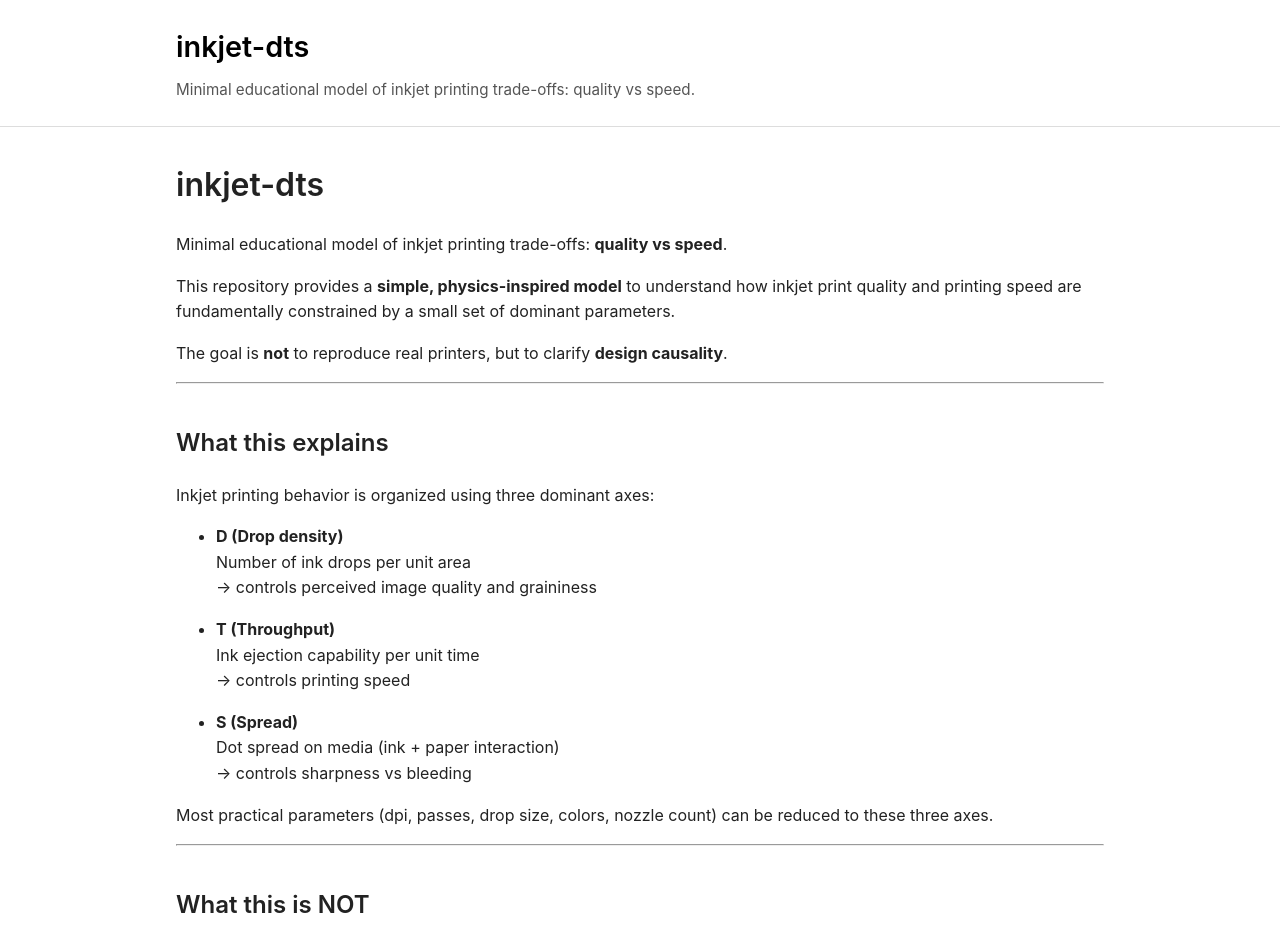
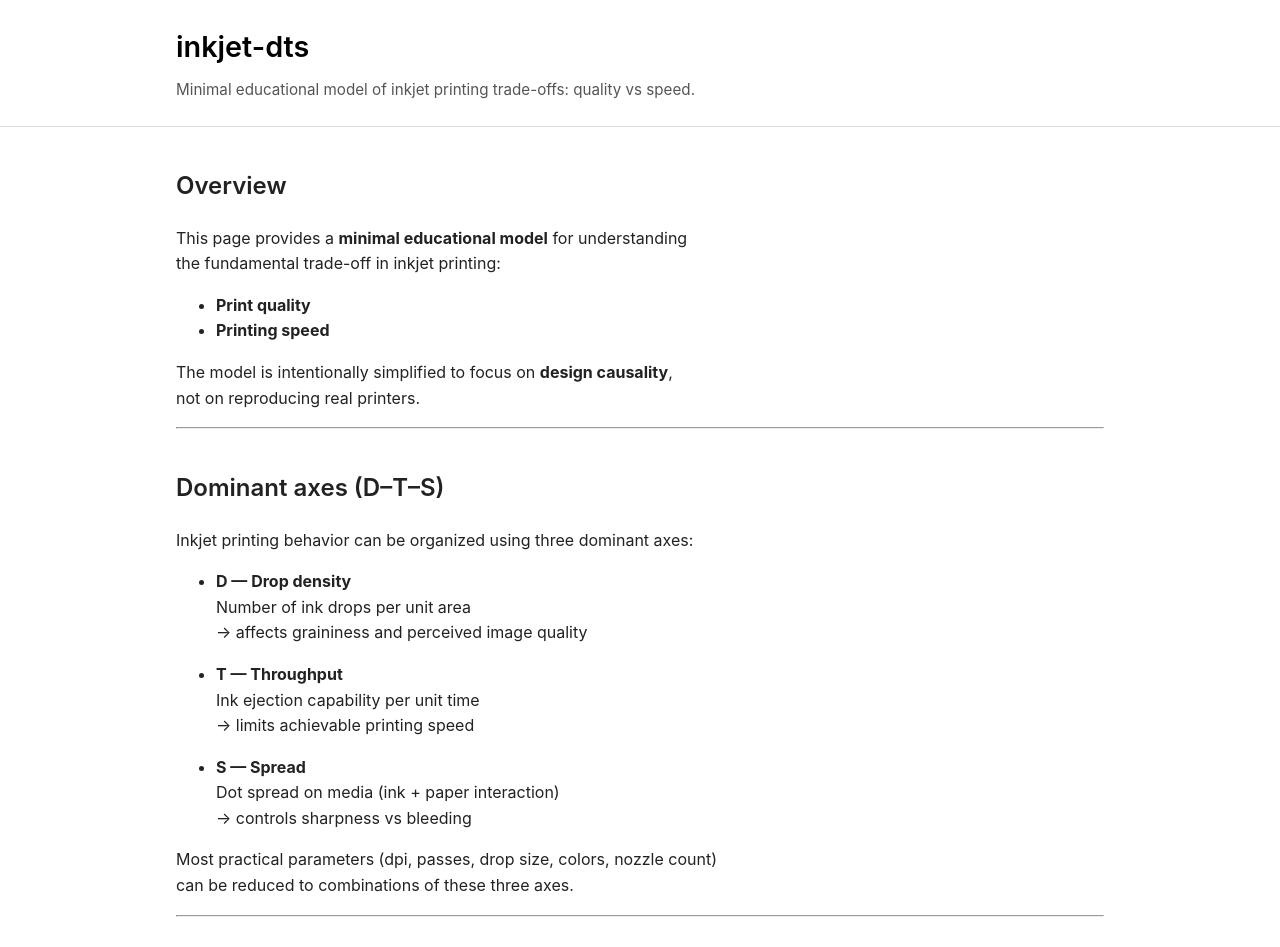
Before and after one commit to Samizo-AITL/inkjet-dts, a Jekyll site: the page built from index.md, in a window 1280 px wide and 1400 px high. Shown: the top 947 px of the window. Built offline with Jekyll 4.4.1, drawn with Linux system fonts in a browser that asks for light colours; our own code applies the rules of GitHub Pages for plain Markdown files; some of the changed text lies outside the part shown.

Commit message:
Update index.md

```diff
--- a/index.md
+++ b/index.md
@@ -1,44 +1,82 @@
-# inkjet-dts
+---
+layout: default
+title: Inkjet DTS
+---
 
-Minimal educational model of inkjet printing trade-offs: **quality vs speed**.
+## Overview
 
-This repository provides a **simple, physics-inspired model** to understand how
-inkjet print quality and printing speed are fundamentally constrained by a small
-set of dominant parameters.
+This page provides a **minimal educational model** for understanding
+the fundamental trade-off in inkjet printing:
 
-The goal is **not** to reproduce real printers, but to clarify **design causality**.
+- **Print quality**
+- **Printing speed**
+
+The model is intentionally simplified to focus on **design causality**,
+not on reproducing real printers.
 
 ---
 
-## What this explains
+## Dominant axes (D–T–S)
 
-Inkjet printing behavior is organized using three dominant axes:
+Inkjet printing behavior can be organized using three dominant axes:
 
-- **D (Drop density)**
+- **D — Drop density**
   Number of ink drops per unit area
-  → controls perceived image quality and graininess
+  → affects graininess and perceived image quality
 
-- **T (Throughput)**
+- **T — Throughput**
   Ink ejection capability per unit time
-  → controls printing speed
+  → limits achievable printing speed
 
-- **S (Spread)**
+- **S — Spread**
   Dot spread on media (ink + paper interaction)
   → controls sharpness vs bleeding
 
 Most practical parameters (dpi, passes, drop size, colors, nozzle count)
-can be reduced to these three axes.
+can be reduced to combinations of these three axes.
 
 ---
 
-## What this is NOT
+## Visualization examples
 
-- ❌ A real printer simulator
-- ❌ A product benchmark or performance comparison
-- ❌ A manufacturer-specific model
+### Graininess vs quality
 
-This is an **educational and conceptual tool**.
+**Lower drop density (FAST)**
+
+![FAST](images/print_fast.png)
+
+**Higher drop density (HIGH QUALITY)**
+
+![HIGH QUALITY](images/print_high_quality.png)
 
 ---
 
-## Repository structure
+### Dot spread effect
+
+**Small dot (sharp)**
+
+![SMALL DOT](images/print_small_dot.png)
+
+**Large dot (bleeding)**
+
+![LARGE DOT](images/print_large_dot.png)
+
+---
+
+## Notes
+
+- The images shown above are **synthetic visualizations**, not real print data.
+- They are intended to make qualitative differences **visually obvious**.
+- Numerical accuracy and product-specific behavior are out of scope.
+
+---
+
+## Purpose
+
+This project is designed to support:
+
+- engineering education
+- conceptual design discussions
+- explanation of inkjet trade-offs
+
+by keeping the model **simple, executable, and visual**.
```
